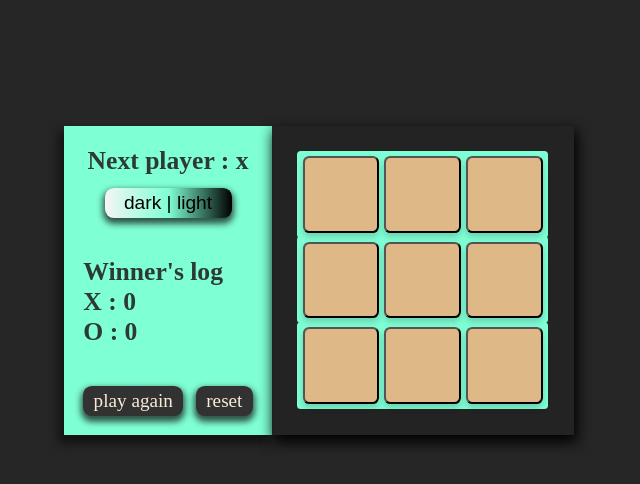
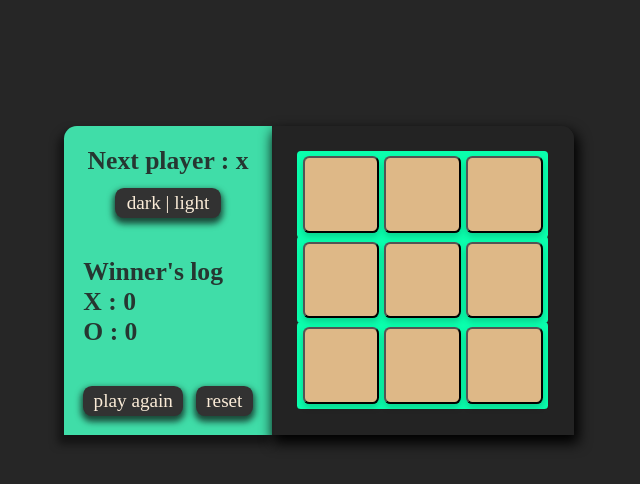
Before and after one commit to the-golden-wizaRD/tic-tac-toe, a React (Create React App) app: page / in a window 1280 px wide. Shown: the top 484 px of the page, without its empty margins (321-961 px from the left). Built offline with nearby package versions, Linux system fonts and the light colour scheme.

Commit message:
after build, and some changes in darkMode

```diff
--- a/src/index.css
+++ b/src/index.css
@@ -24,12 +24,14 @@ body {
   background-color: rgba(35, 35, 35, 0.623);
   box-shadow: 0.2vw 0.5vw 1vw 0.15vw rgb(0, 0, 0);
   padding: 2vw;
+  border-top-right-radius: 1vw;
+  border-top-left-radius: 0.3vw;
 }
 /*================================================== each separate board row ===========================================================*/
 
 .board-row {
   margin-top: -0.1vw;
-  background-color: aquamarine;
+  background-color: rgb(10, 255, 173);
   padding: 0.2vw;
   border-radius: 0.3vw;
 }
@@ -47,13 +49,15 @@ body {
   flex-wrap: wrap;
   flex-flow: column;
   justify-content: center;
-  background-color: aquamarine;
+  background-color: rgba(69, 255, 193, 0.842);
   color: rgba(36, 35, 35, 0.9);
   box-shadow: -0.3vw 0.55vw 0.7vw 0.15vw rgb(0, 0, 0,0.5);
+  font-family: chilanka, uroob, purisa, 'monotype corsiva';
   padding: 1.5vw;
   text-align: center;
   font-size: 2vw;
-  font-weight: 600;
+  font-weight: 650;
+  border-top-left-radius: 1vw;
 }
 /*================================================== accessibility status div ==========================================================*/
 
@@ -103,9 +107,11 @@ body {
   margin-bottom: 1vw;
 }
 .belowStatus #darkLightModeButton {
-  width: 75%;
-  background-image: linear-gradient(to right, whitesmoke, aquamarine, black);
+  width: 63%;
+  font-family: chilanka, uroob, purisa, 'monotype corsiva';
+  background-color: rgba(50, 50, 50);
   box-shadow: 0px 0.3vw 0.5vw 0.15vw rgba(10, 10, 10, 0.7);
+  color: antiquewhite;
 }
 /*=============================================== game info and winner's log  ==========================================================*/
 .game-info {
--- a/src/index.js
+++ b/src/index.js
@@ -59,12 +59,11 @@ class Accessibility extends React.Component {
       document.body.style.backgroundColor = 'rgba(0, 0, 0, 0.850)';
       document.getElementsByClassName('the-board')[0].style.backgroundColor = 'rgba(35, 35, 35, 0.623)';
       document.getElementsByClassName('the-board')[0].style.boxShadow = '0.2vw 0.5vw 1vw 0.15vw rgb(0, 0, 0)';
-      document.getElementsByClassName('board-row')[0].style.backgroundColor = 'aquamarine';
-      document.getElementsByClassName('board-row')[1].style.backgroundColor = 'aquamarine';
-      document.getElementsByClassName('board-row')[2].style.backgroundColor = 'aquamarine';
-      document.getElementById('darkLightModeButton').style.backgroundImage = 'linear-gradient(to right, white, aquamarine, black)';
-      document.getElementById('darkLightModeButton').style.boxShadow = '0px 0.3vw 0.5vw 0.15vw rgba(10, 10, 10, 0.7)';
-      document.getElementsByClassName('accessibility')[0].style.backgroundColor = 'aquamarine';
+      document.getElementsByClassName('board-row')[0].style.backgroundColor = 'rgb(10, 255, 173)';
+      document.getElementsByClassName('board-row')[1].style.backgroundColor = 'rgb(10, 255, 173)';
+      document.getElementsByClassName('board-row')[2].style.backgroundColor = 'rgb(10, 255, 173)';
+      document.getElementById('darkLightModeButton').style.backgroundColor = 'rgba(50, 50, 50)';
+      document.getElementsByClassName('accessibility')[0].style.backgroundColor = 'rgba(69, 255, 193, 0.842)';
       document.getElementsByClassName('accessibility')[0].style.boxShadow = '-0.3vw 0.55vw 0.7vw 0.15vw rgb(0, 0, 0,0.5)'
       document.getElementById('playAgainButton').style.backgroundColor = 'rgba(50, 50, 50)';
       document.getElementById('resetButton').style.backgroundColor = 'rgba(50, 50, 50)';
@@ -79,8 +78,7 @@ class Accessibility extends React.Component {
       document.getElementsByClassName('board-row')[0].style.backgroundColor = 'wheat';
       document.getElementsByClassName('board-row')[1].style.backgroundColor = 'wheat';
       document.getElementsByClassName('board-row')[2].style.backgroundColor = 'wheat';
-      document.getElementById('darkLightModeButton').style.backgroundImage = 'linear-gradient(to right, grey, wheat, white)';
-      document.getElementById('darkLightModeButton').style.boxShadow = '0px 0.3vw 0.5vw 0.15vw rgba(10, 10, 10, 0.7)';
+      document.getElementById('darkLightModeButton').style.backgroundColor = 'grey';
       document.getElementsByClassName('accessibility')[0].style.backgroundColor = 'wheat';
       document.getElementsByClassName('accessibility')[0].style.boxShadow = '-0.3vw 0.55vw 0.7vw 0.15vw rgb(0, 0, 0,0.5)'
       document.getElementById('playAgainButton').style.backgroundColor = 'grey';
```
Also changed, not shown: 17 other files (tests, documents, lock files or other folders).
